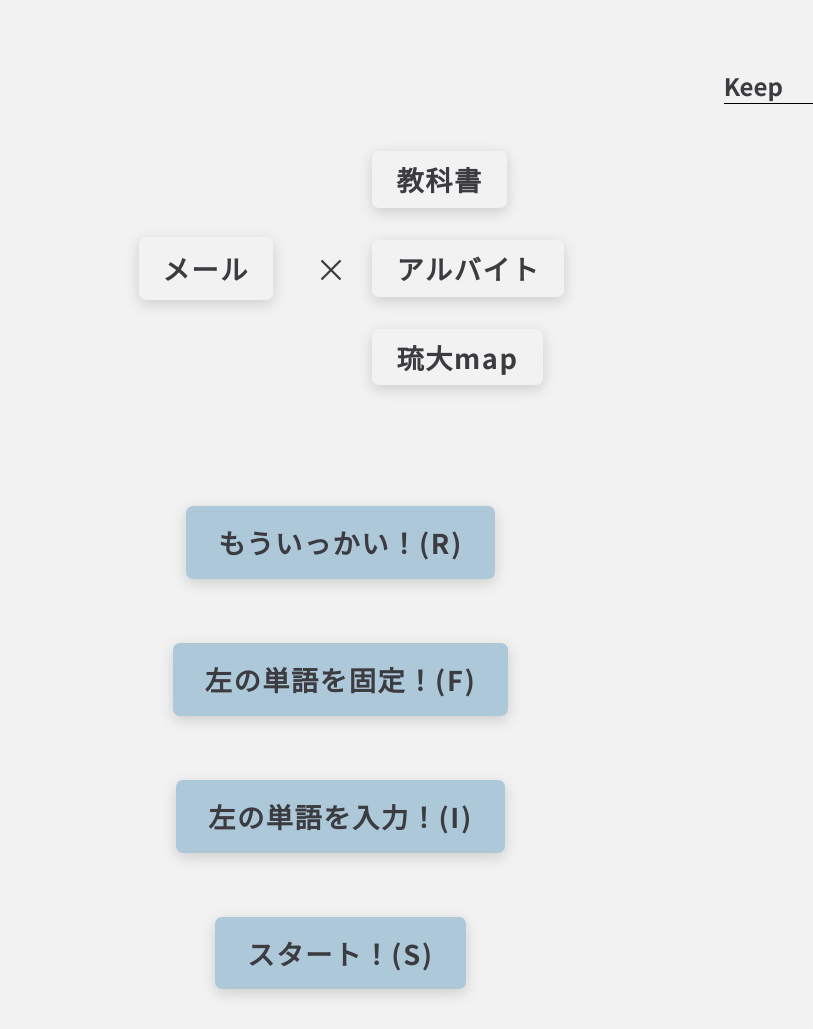
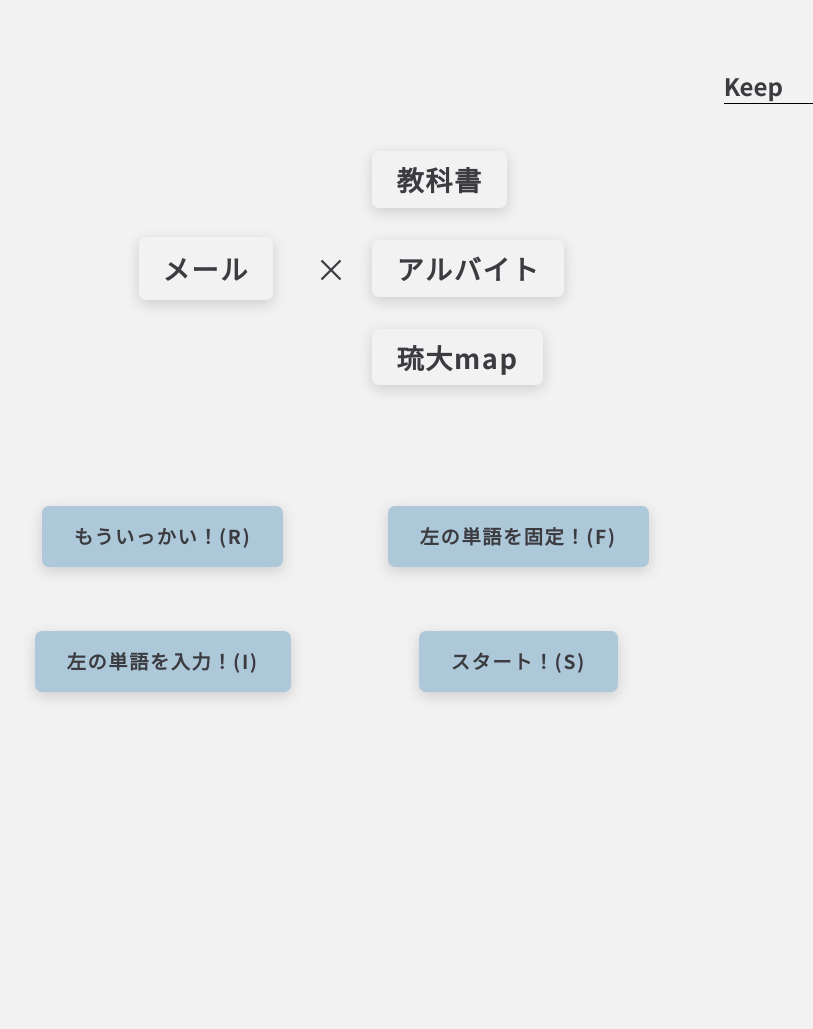
Before and after one commit to hiroya-ie/spark, a Django app: page /spark/view7 in a window 1280 px wide. Shown: the part 98-1127 px from the top of the page, without its empty margins (23-836 px from the left). After the commit the page ends 797 px from the top, so only its background shows below. Run offline with Django 3.2, Linux system fonts and the light colour scheme; data comes from the database, SQL or seed files in the repository; parts of the project's set-up code (start-up, migrations or seed data) failed here and were passed over; some libraries are stand-ins or nearby versions.

Commit message:
自動連続表示機能テスト

```diff
--- a/spark/templates/spark/view7.html
+++ b/spark/templates/spark/view7.html
@@ -15,7 +15,7 @@
 
     <!-- OP animation-->
     <div class="shutter">
-      <img src="{% static 'spark/images/spark.svg'%}" class="logo" alt="ロゴ">
+      <img src="{% static 'spark/images/spark_op.svg'%}" class="logo" alt="ロゴ">
     </div>
 
 
@@ -57,19 +57,19 @@
             <button class="btn bt-word" type="submit" id="wr3">{{ word_rand3 }}</button>
           </div>
         </div>
-        <div class="buttun">
-          <form id="ajax-number" class="bt">
+        <div class="button btn1">
+          <form id="ajax-wiki" class="bt">
               {% csrf_token %}
               <button type="button" class="btn bt-reload" onclick="ajaxWiki()" >もういっかい！(R)</button>
           </form>
         </div>
-        <div class="buttun">
+        <div class="button btn2">
           <button class="btn bt-reload" id="btn2" onclick="fixed_tango_L('wi1');" >左の単語を固定！(F)</button>
         </div>
-        <div class="buttun">
+        <div class="button btn3">
           <button class="btn bt-reload" id="input-openModal" >左の単語を入力！(I)</button>
         </div>
-        <div class="buttun">
+        <div class="button btn4">
           <button class="btn bt-reload" id="auto-reload-button" onclick="autoReload();" >スタート！(S)</button>
         </div>
       </div>
--- a/static/spark/style7.css
+++ b/static/spark/style7.css
@@ -38,6 +38,10 @@ html {
   color: var(--col-bl);
   background-color: var(--col-wh);
 
+}
+div {
+  /* border: solid 8px red;
+  box-sizing: border-box; */
 }
 
 
@@ -168,10 +172,22 @@ header .question:active {
   padding: 5px 10px;
 }
 
-.buttun {
+
+
+.button {
   display: flex;
   justify-content: center;
 }
+
+.btn1, .btn2, .btn3, .btn4 {
+  /* border-color: yellow; */
+  float: left;
+  width: 50%;
+  justify-content: center;
+}
+
+
+
 
 .keepTitle h2 {
   margin: 1% 5%;
@@ -246,7 +262,7 @@ header .question:active {
   padding: 1rem 2rem;
   margin: 2rem;
   font-family: 'Noto Sans JP', sans-serif;
-  font-size: 1.7rem;
+  font-size: 1.2rem;
   font-weight: 700;
   line-height: 1.5;
   letter-spacing: 0.1rem;
@@ -254,6 +270,9 @@ header .question:active {
   color: var(--col-bl);
   box-shadow: 0 4px 14px 0 rgba(var(--col-bl-rgb), 20%);
   transition: 0.1s ease;
+
+  margin-right: auto;
+  margin-left: auto;
 }
 
 /* ---  Mordal  --- */
```
Also changed, not shown: other parts of static/spark/style7.css (+1 -40 lines).
